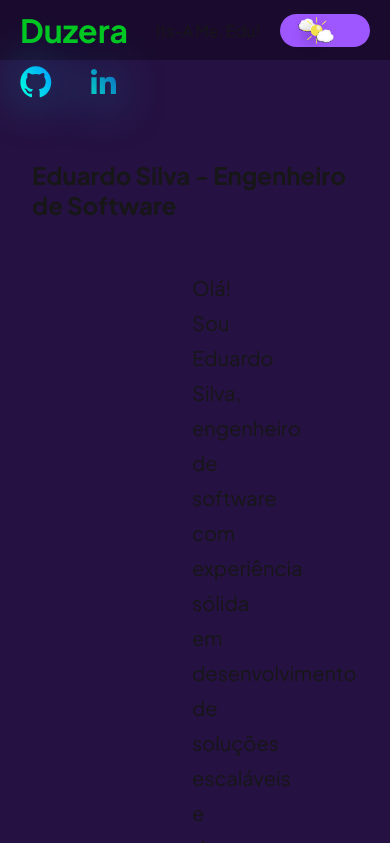
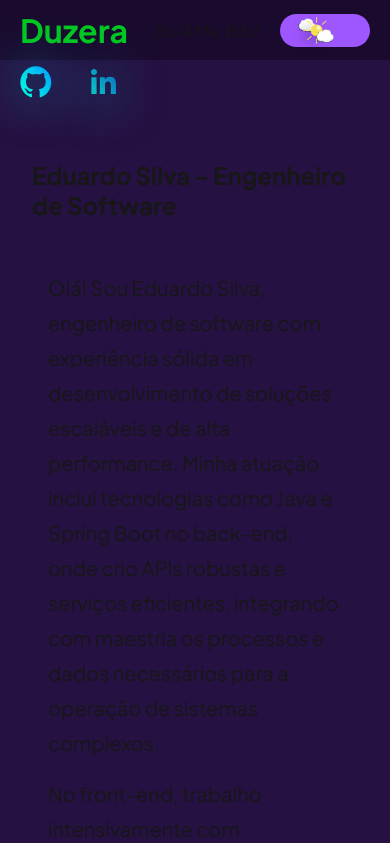
Before and after one commit to eduardonk9999/blog-duzera, a Next.js app: page /itsmy in a window 390 px wide. Shown: the top 843 px of the page. Built offline with nearby package versions, Linux system fonts and the light colour scheme; no server answers.

Commit message:
css mobile

```diff
--- a/src/components/MainHome/Main.style.ts
+++ b/src/components/MainHome/Main.style.ts
@@ -56,6 +56,15 @@ export const Main = styled.main`
        .profileNameImage {
             flex-direction: column;
        }
+
+       .container_content {
+            p {
+                padding: 0 1rem;
+                line-height: 35px;
+                font-size: 20px;
+                margin-bottom: 1rem;
+            }
+        }
     }
 
 
```
